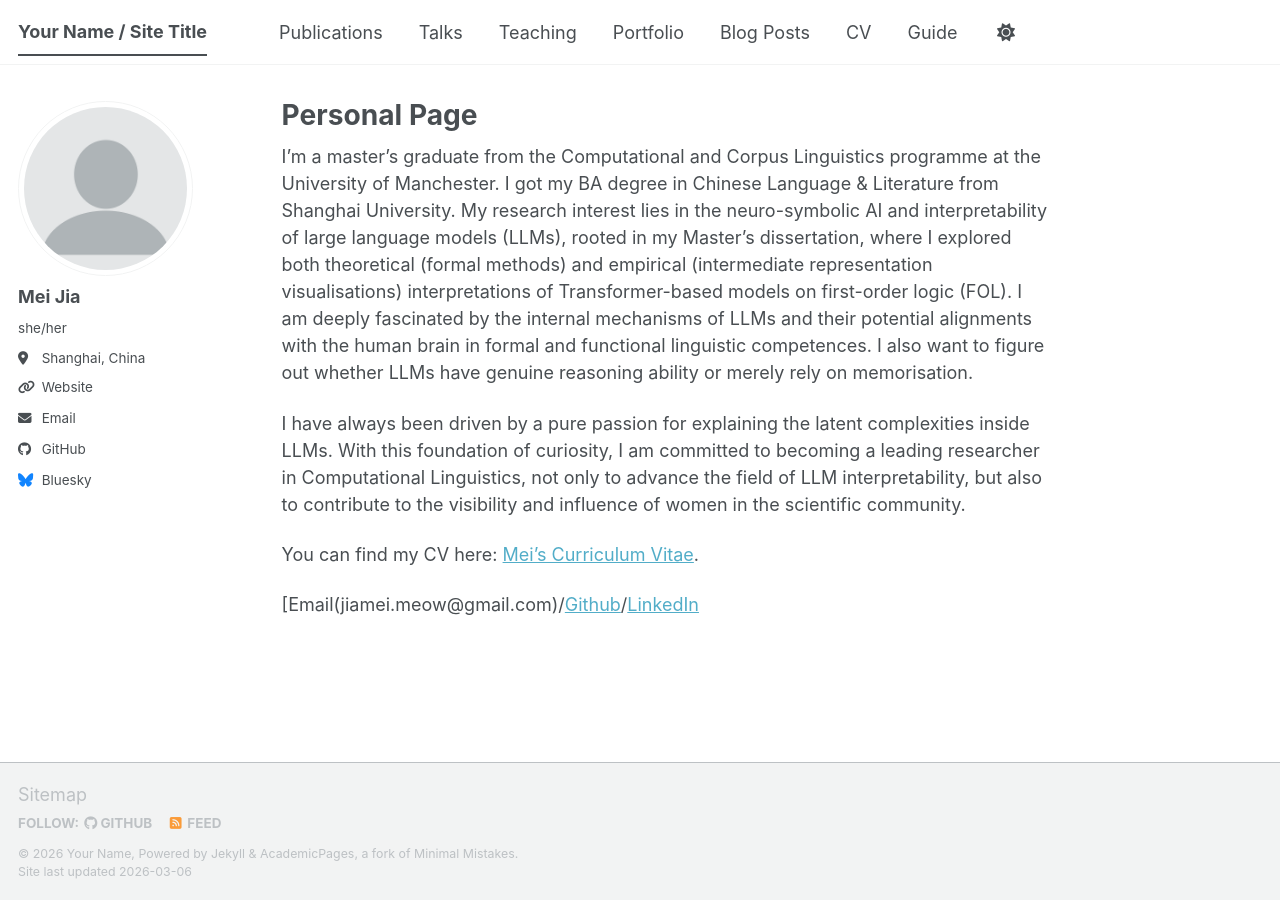
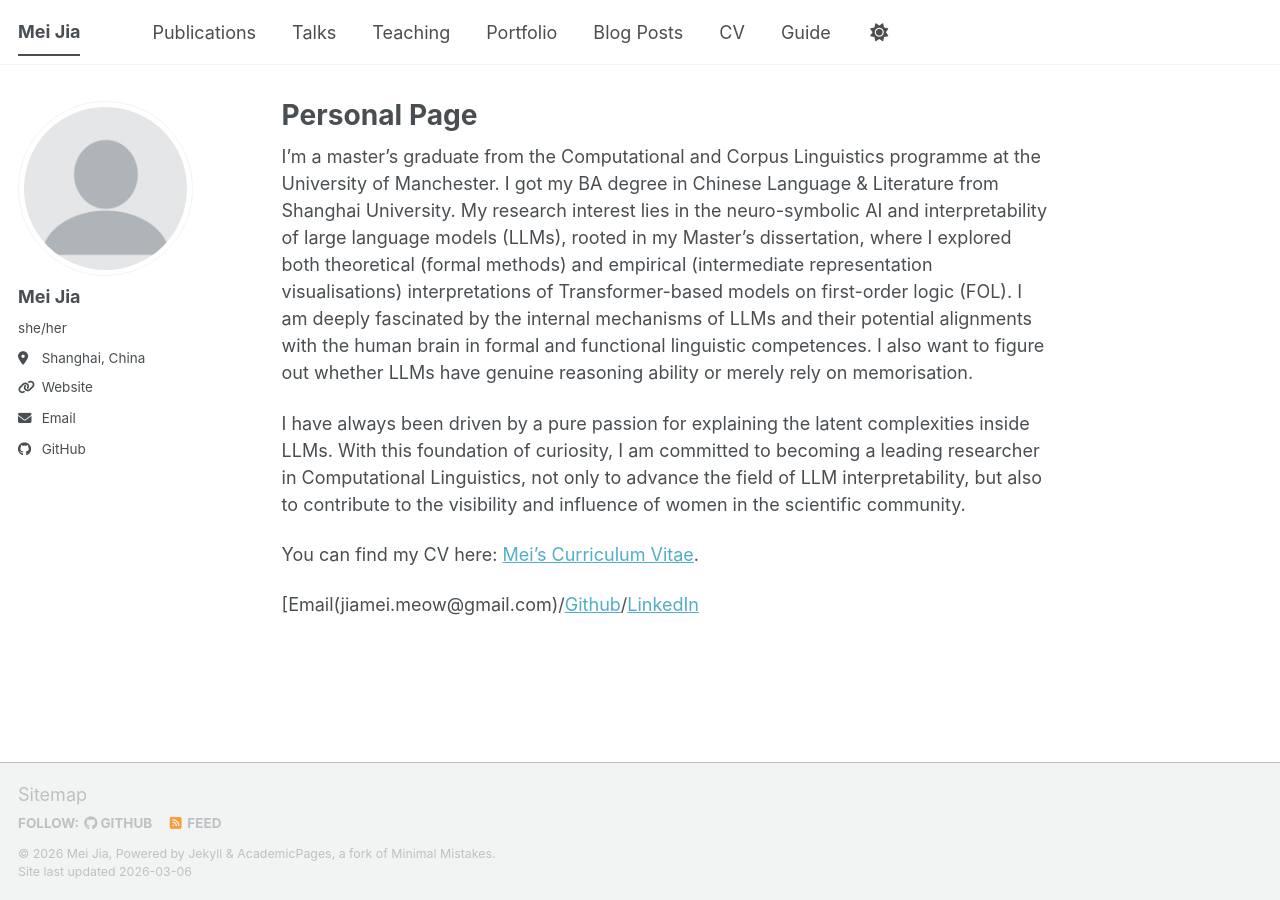
Before and after one commit to Mifuxuanan/MeiJia, a Jekyll site: the page built from _pages/about.md, in a window 1280 px wide. Built offline with Jekyll 4.4.1, drawn with Linux system fonts in a browser that asks for light colours; a script bundle is joined from its source files by our own code; library files that are not in the unit come from our copies; some of the changed lines change nothing that is shown.

Commit message:
Update site title and name in configuration

```diff
--- a/_config.yml
+++ b/_config.yml
@@ -9,9 +9,9 @@
 # Basic Site Settings
 locale                   : "en-US"
 site_theme               : "default" # The available themes options are "default", "air", "sunrise", "mint", "dirt" and "contrast"
-title                    : "Your Name / Site Title"
+title                    : "Mei Jia"
 title_separator          : "-"
-name                     : &name "Your Name"
+name                     : &name "Mei Jia"
 description              : &description "Your Name's academic portfolio"   # Update this with a general description of your site, this is the default if not overridden by a page
 url                      : https://academicpages.github.io # The base hostname & protocol for your site e.g. "https://[your GitHub username].github.io",
                                                            # or if you already have some other page hosted on Github then use "https://[your GitHub username].github.io/[Your Repo Name]"
@@ -54,8 +54,7 @@ author:
   stackoverflow    : # User number or user number and name (i.e., use "1" or "1/jeff-atwood")
 
   # Social media
-  artstation       : # Username
-  bluesky          : "bsky.app" # Replace this with you Bluesky username
+  artstation: # Username
   facebook         : # Username
   flickr           : # Username
   foursquare       : # Username
@@ -80,14 +79,14 @@ author:
   youtube          : # Username
   zhihu            : # Username
 
-# Publication Category - The following the list of publication categories and their headings
-publication_category:
-  books:
-    title: 'Books'
-  manuscripts:
-    title: 'Journal Articles'
-  conferences:
-    title: 'Conference Papers'
+# # Publication Category - The following the list of publication categories and their headings
+# publication_category:
+#   books:
+#     title: 'Books'
+#   manuscripts:
+#     title: 'Journal Articles'
+#   conferences:
+#     title: 'Conference Papers'
 
 # Site Settings
 teaser                   :  # filename of teaser fallback teaser image placed in /images/ for social media previews
```
